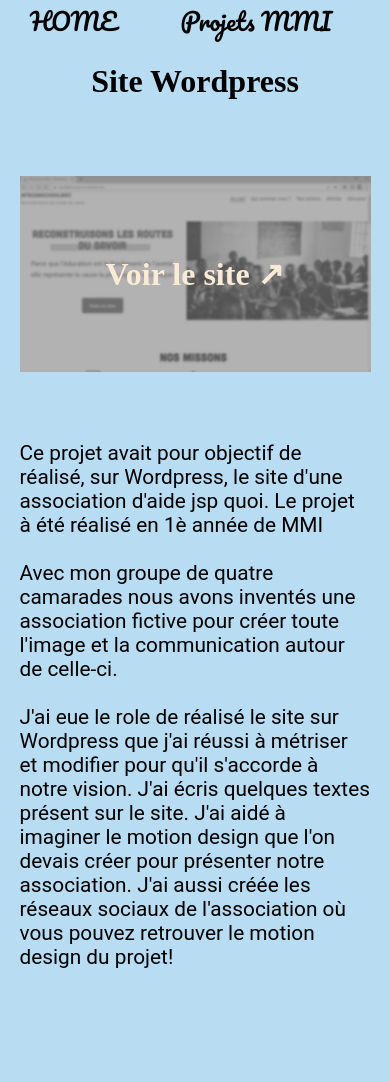
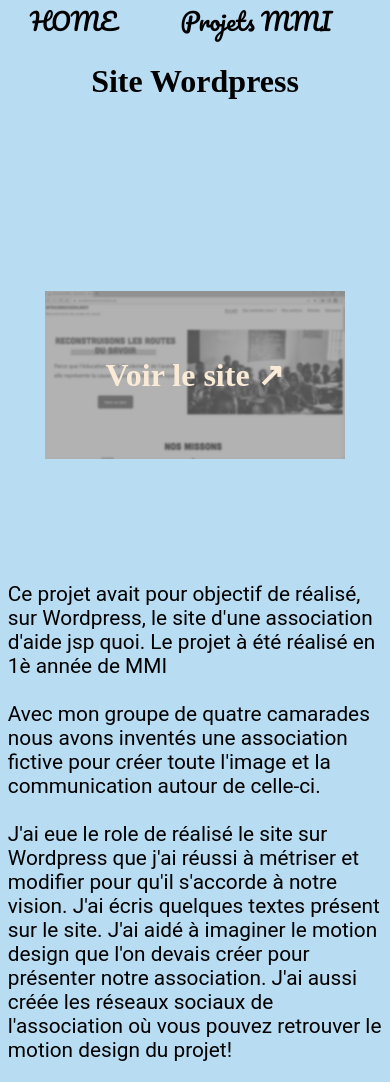
Before and after one commit to Estelle03/Portfolio, a plain HTML site: page explication_wordpress.html in a window 390 px wide. Before the commit the page ends 969 px from the top, so only its background shows below. Drawn offline with Linux system fonts and the light colour scheme.

Commit message:
Update explication_wordpress.html

```diff
--- a/explication_wordpress.html
+++ b/explication_wordpress.html
@@ -62,8 +62,9 @@
         display: flex;
         flex-direction: row;
         margin-top: 3%;
-        padding: 0 5%;
+        padding: 0 2%;
         gap: 2%;
+        height: 70vh;
     }
 
     div {
@@ -77,7 +78,8 @@
     .text{
         display: flex;
         align-items: flex-start;
-        margin: 50px 0px;
+        justify-content: flex-start;
+        height: fit-content;
     }
     p{
         font-size: 1.3rem;
@@ -85,8 +87,8 @@
         /* line-height: 25px; */
     }
     a{
-        width: 100%;
-        height: 100%;
+        width: 80%;
+        height: 80%;
         text-decoration: none;
         font-size: 2rem;
         font-family: kanit;
@@ -95,10 +97,12 @@
     .imageLien:hover{
         text-decoration: underline;
         font-size: 2.3rem;
+        cursor:pointer;
     }
     .imageLien{
         color: antiquewhite;
         font-weight: 900;
+        font-size: 2rem;
         width: 100%;
         height: 100%;
         display: flex;
@@ -108,17 +112,23 @@
         background-position: center;
         border-radius: 1px;
     }
-    @media screen and (max-width:700px) {
+    @media screen and (max-width:800px) {
         main{
             display: flex;
             flex-direction: column;
             height: 100vh;
         }
+        .text{
+            justify-content: flex-start;
+            margin-bottom: 50px;
+        }
         div{
             width:100%;
             height:50%;
         }
-
+        div:not(.text){
+            height: 50vh;
+        }
     }
 </style>
 
```
